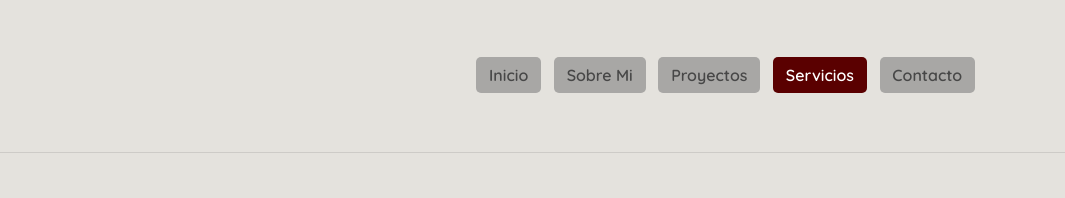
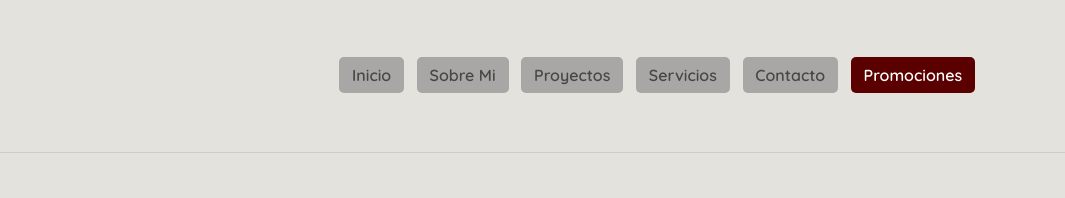
Before and after one commit to Carolina15-05/AnsDesing, a plain HTML site: page servicios.html in a window 1280 px wide. Shown: the top 198 px of the page, 215-1280 px from the left. Drawn offline with Linux system fonts and the light colour scheme.

Commit message:
Modify servicios.html to update navigation
Updated navigation links and added a new 'Promociones' section.

```diff
--- a/servicios.html
+++ b/servicios.html
@@ -13,12 +13,13 @@
       <img src="img/logo.png" alt="Logo AnsDesingn" class="logo">
       <nav class="nav">
         <button class="nav-toggle" aria-label="Abrir menú">☰</button>
-        <ul class="nav-links">
+       <ul class="nav-links">
           <li><a href="index.html">Inicio</a></li>
           <li><a href="sobre-mi.html">Sobre Mi</a></li>
           <li><a href="proyectos.html">Proyectos</a></li>
-          <li><a href="servicios.html" class="active">Servicios</a></li>
+          <li><a href="servicios.html">Servicios</a></li>
           <li><a href="contacto.html">Contacto</a></li>
+          <li><a href="promociones.html" class="active">Promociones</a></li>
         </ul>
       </nav>
     </div>
```
